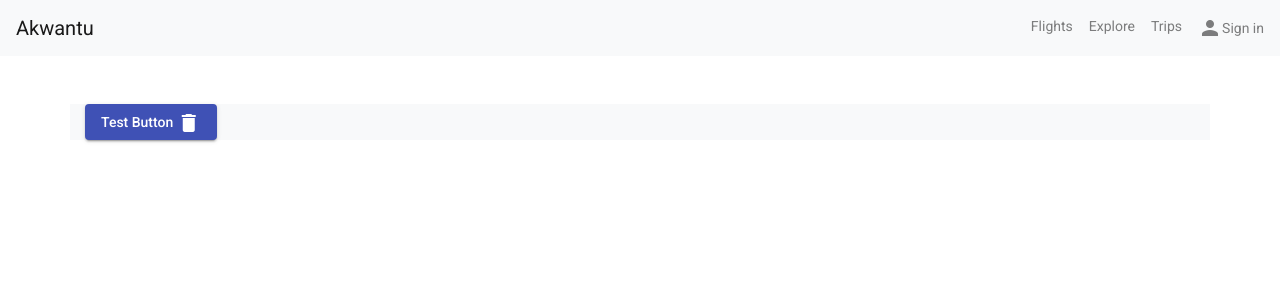
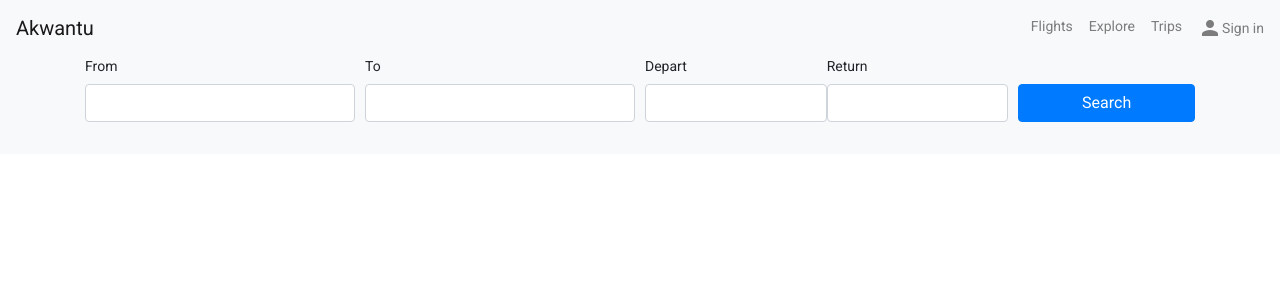
Before and after one commit to alexAgyapong/akwantu, an Angular app: page / in a window 1280 px wide. Shown: the top 300 px of the page. Built offline with nearby package versions, Linux system fonts and the light colour scheme.

Commit message:
Add search component

```diff
--- a/src/app/app.module.ts
+++ b/src/app/app.module.ts
@@ -6,15 +6,19 @@ import { AppComponent } from './app.component';
 import { BrowserAnimationsModule } from '@angular/platform-browser/animations';
 import { HomeComponent } from './home/home.component';
 import { MaterialModule } from './material/material.module';
+import { SearchComponent } from './shared/components/search/search.component';
+import { ReactiveFormsModule } from '@angular/forms';
 
 @NgModule({
   declarations: [
     AppComponent,
-    HomeComponent
+    HomeComponent,
+    SearchComponent
   ],
   imports: [
   BrowserModule,
     AppRoutingModule,
+    ReactiveFormsModule,
     BrowserAnimationsModule,
     MaterialModule
   ],
--- a/src/app/home/home.component.html
+++ b/src/app/home/home.component.html
@@ -1,7 +1,3 @@
-
-<div class="container bg-light mt-5">
-  <button mat-raised-button color="primary">Test Button
-    <mat-icon>delete</mat-icon>
-  </button>
-
+<div class="bg-light">
+ <div class="container"> <app-search></app-search></div>
 </div>
--- /dev/null
+++ b/src/app/shared/components/search/search.component.html
@@ -0,0 +1,28 @@
+<form [formGroup]="searchForm">
+  <div class="form-row">
+    <div class="form-group col-sm-3">
+      <label>From</label>
+      <input class="form-control" type="search" id="from" formControlName="from">
+    </div>
+    <div class="form-group col-sm-3">
+      <label>To</label>
+      <input class="form-control" type="search" id="to" formControlName="from">
+    </div>
+    <div class="form-group col-sm-4">
+      <div class="d-flex">
+        <div class="form-group">
+          <label>Depart</label>
+          <input class="form-control" type="search" id="from" formControlName="from">
+        </div>
+        <div class="form-group">
+          <label>Return</label>
+          <input class="form-control" type="search" id="from" formControlName="from">
+        </div>
+      </div>
+    </div>
+    <div class="form-group col-sm-2">
+      <label></label>
+      <button class="btn btn-primary btn-block mt-sm-2" type="submit">Search</button>
+    </div>
+  </div>
+</form>
--- /dev/null
+++ b/src/app/shared/components/search/search.component.ts
@@ -0,0 +1,23 @@
+import { Component, OnInit } from '@angular/core';
+import { FormBuilder, FormGroup } from '@angular/forms';
+
+@Component({
+  selector: 'app-search',
+  templateUrl: './search.component.html',
+  styleUrls: ['./search.component.scss']
+})
+export class SearchComponent implements OnInit {
+  searchForm: FormGroup;
+
+  constructor(private fb: FormBuilder) { }
+
+  ngOnInit(): void {
+    this.searchForm = this.fb.group({
+      from: [''],
+      to: [''],
+      departureDate: [''],
+      returnDate: [''],
+    });
+  }
+
+}
```
Also changed, not shown: src/app/shared/components/search/search.component.scss (added), 1 other file (tests, documents, lock files or other folders).
